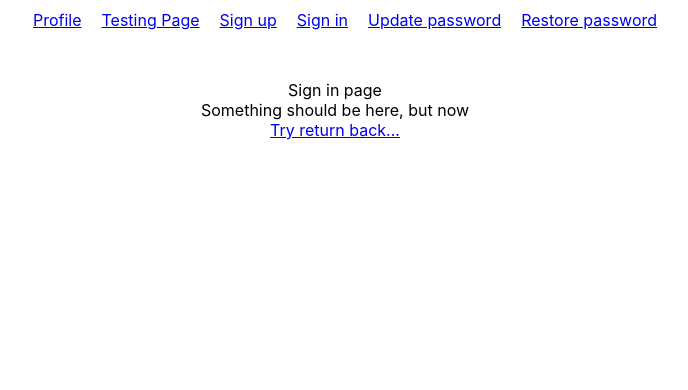
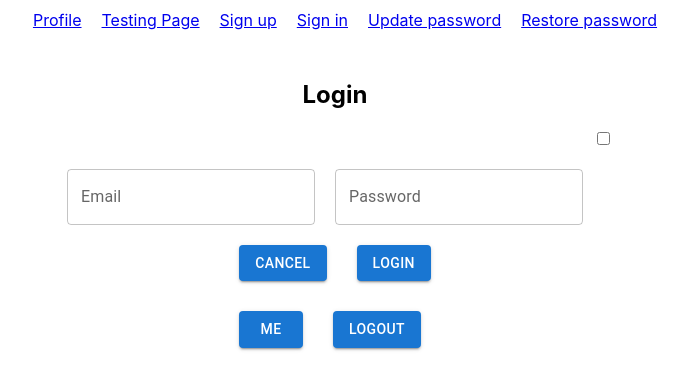
Before and after one commit to shevchenkooleg/friday-cards, a React (Create React App) app: page /#/sign_in in a window 1280 px wide. Shown: the top 390 px of the page, without its empty margins (305-993 px from the left). Built offline with nearby package versions, Linux system fonts and the light colour scheme; no server answers.

Commit message:
init commit for ownBranch

```diff
--- a/src/App.tsx
+++ b/src/App.tsx
@@ -11,9 +11,9 @@ import {UpdatePass} from "./components/Login/UpdatePass";
 import {AppStateType, useAppDispatch} from "./bll/store";
 import {initializeAppTC} from "./bll/appReducers";
 import {useSelector} from "react-redux";
-import { Loader } from './components/common/Loader/Loader';
+import {Loader} from './components/common/Loader/Loader';
 import Profile from './components/Profile/Profile';
-import { ErrorSnackbar } from './components/ErrorSnackbar/ErrorSnackbar';
+import {ErrorSnackbar} from './components/ErrorSnackbar/ErrorSnackbar';
 
 export const PATH = {
     PROFILE: '/profile',
@@ -29,18 +29,17 @@ export const PATH = {
 function App() {
 
     const dispatch = useAppDispatch()
-    const isInitialized = useSelector((state: AppStateType)=>state.appReducer.initialized)
+    const isInitialized = useSelector((state: AppStateType) => state.appReducer.initialized)
 
-    useEffect(()=>{
+    useEffect(() => {
         dispatch(initializeAppTC())
-    },[dispatch])
-
-    if (!isInitialized) {
-        return <Loader/>
-    }
+    }, [])
 
     return (
         <HashRouter>
+            {
+                isInitialized
+                    ? <div>
                         <ErrorSnackbar/>
                         <div className="App">
                             <nav className='Nav'>
@@ -60,6 +59,11 @@ function App() {
                             </div>
 
                         </div>
+                    </div>
+
+                : <Loader/>
+            }
+
         </HashRouter>
 
     );
--- a/src/api/cards-api.ts
+++ b/src/api/cards-api.ts
@@ -1,5 +1,5 @@
 import axios, { AxiosResponse } from "axios";
-import {RegistrationDataType} from "../bll/authReducer";
+import {LoginDataType, RegistrationDataType} from "../bll/authReducer";
 
 
 const instance = axios.create({
@@ -18,5 +18,11 @@ export const AppAPI = {
     },
     register(data: RegistrationDataType) {
         return instance.post<RegistrationDataType, AxiosResponse>('auth/register', data)
+    },
+    login(data: LoginDataType) {
+        return instance.post<LoginDataType, AxiosResponse>('auth/login', data)
+    },
+    logOut() {
+        return instance.delete('auth/me')
     }
 }
--- a/src/bll/appReducers.ts
+++ b/src/bll/appReducers.ts
@@ -1,5 +1,6 @@
 import {AppThunk} from "./store";
 import {AppAPI} from "../api/cards-api";
+import {authMeTC, LoginDataType, setAuthStatus } from "./authReducer";
 
 export type RequestStatusType = 'idle' | 'loading' | 'succeeded' | 'failed'
 export type AppDataType = {
@@ -51,9 +52,7 @@ export const setAppError = (error: string | null) => {
 export const initializeAppTC = (): AppThunk => {
     return async (dispatch) => {
         try {
-            const response = await AppAPI.me()
-            console.log(response)
-
+            dispatch(authMeTC())
         }
         catch (error: any) {
             console.log(error)
--- a/src/bll/authReducer.ts
+++ b/src/bll/authReducer.ts
@@ -1,5 +1,6 @@
 import {AppAPI} from "../api/cards-api";
 import { setAppError } from "./appReducers";
+import { setAuthData } from "./profileReducer";
 import {AppThunk} from "./store";
 
 type AuthReducerStateType = {
@@ -8,18 +9,22 @@ type AuthReducerStateType = {
 const initState = {
     isAuth: false
 }
-export type AuthReducerType = SetAuthDataACType
+export type AuthReducerType = SetAuthStatusACType
 export const authReducer = (state: AuthReducerStateType = initState, action: AuthReducerType): any => {
     switch (action.type) {
+        case "AUTH-REDUCER/SET-AUTH-STATUS": {
+            return {...state, isAuth: action.isAuth}
+        }
         default: {
             return state
         }
     }
 }
-export type SetAuthDataACType = ReturnType<typeof setAuthData>
-export const setAuthData = () => {
+export type SetAuthStatusACType = ReturnType<typeof setAuthStatus>
+export const setAuthStatus = (isAuth: boolean) => {
     return {
-        type: 'AUTH-REDUCER/SET-AUTH-DATA'
+        type: 'AUTH-REDUCER/SET-AUTH-STATUS',
+        isAuth
     } as const
 }
 
@@ -52,11 +57,60 @@ export const registerUserTC = (data: RegistrationDataType): AppThunk => {
         }
     }
 }
+export const logInTC = (data: LoginDataType):AppThunk => {
+    return async (dispatch) => {
+        try {
+            let response = await AppAPI.login(data)
+            console.log(response)
+            if (response.status === 200) {
+                dispatch(authMeTC())
+            }
+        }
+        catch (error: any) {
+            console.log(error)
+            dispatch(setAppError(error.response.data.error))
+        }
+    }
+}
+export const logOutTC = ():AppThunk => {
+    return async (dispatch) => {
+        try {
+            let response = await AppAPI.logOut()
+            console.log(response)
+            if (response.status === 200) {
+                dispatch(setAuthStatus(false))
+                dispatch(setAuthData('', ''))
+            }
+        }
+        catch (error: any) {
+            console.log(error)
+            dispatch(setAppError(error.response.data.error))
+        }
+    }
+}
+
+export const authMeTC = ():AppThunk => {
+    return async (dispatch) => {
+        AppAPI.me().then((response)=>{
+            console.log(response)
+            if (response.status === 200) {
+                alert('me')
+                dispatch(setAuthStatus(true))
+                dispatch(setAuthData(response.data.email, response.data.name))
+            }
+        })
+    }
+}
 
 
 
 //types
 export type RegistrationDataType = {
-    email: string,
+    email: string
     password: string
 }
+export type LoginDataType = {
+    email: string
+    password: string
+    rememberMe: boolean
+}
--- a/src/bll/profileReducer.ts
+++ b/src/bll/profileReducer.ts
@@ -8,16 +8,27 @@ type InitStateType = {
 }
 const initState = {
     userData: {
-        nickname: 'orion2004',
-        email: 'orion2004@mail.ru',
+        nickname: '',
+        email: '',
         avatar: "https://png.pngtree.com/png-vector/20190504/ourmid/pngtree-vector-men-avatar-icon-png-image_1020927.jpg",
     }
 }
-
-export const profileReducer = (state: InitStateType = initState, action:any):InitStateType => {
+type ProfileReducerActionsType = setAuthDataACType
+export const profileReducer = (state: InitStateType = initState, action:ProfileReducerActionsType):InitStateType => {
     switch (action.type) {
+        case "PROFILE-REDUCER/SET-AUTH-DATA": {
+            return {...state, userData: {...state.userData, email: action.email, nickname: action.nickName}}
+        }
         default: {
             return state
         }
     }
 }
+export type setAuthDataACType = ReturnType<typeof setAuthData>
+export const setAuthData = (email: string, nickName: string) => {
+    return {
+        type: 'PROFILE-REDUCER/SET-AUTH-DATA',
+        email,
+        nickName
+    } as const
+}
--- a/src/components/Login/SignIn.tsx
+++ b/src/components/Login/SignIn.tsx
@@ -1,13 +1,80 @@
+import { Input } from '@mui/material';
+import Button from '@mui/material/Button/Button';
+import TextField from '@mui/material/TextField/TextField';
+import { useFormik } from 'formik';
 import React from 'react';
-import {Return} from "../Error404/Return";
+import { Navigate } from 'react-router-dom';
+import {initializeAppTC} from '../../bll/appReducers';
+import {authMeTC, logInTC, logOutTC } from '../../bll/authReducer';
+import { useAppDispatch, useAppSelector } from '../../bll/store';
+
 
 export const SignIn = () => {
+
+    const dispatch = useAppDispatch()
+    const isAuth = useAppSelector<boolean>((state) => state.authReducer.isAuth)
+
+
+    const formik = useFormik({
+        initialValues: {
+            email: '',
+            password: '',
+            rememberMe: false
+        },
+        validationSchema: null,
+        onSubmit: (values, actions) => {
+            console.log(values)
+            dispatch(logInTC(values))
+            actions.resetForm({values: {email: '', password: '', rememberMe: false}})
+        }
+    })
+
+    if (isAuth) {
+        return <Navigate to={'/profile'}></Navigate>
+    }
+
+
     return (
-        <div>
-            <div>Sign in page</div>
+        <form onSubmit={formik.handleSubmit}>
+            <h2>Login</h2>
 
-            Something should be here, but now
-            <Return/>
-        </div>
+            <TextField
+                label="Email"
+                id="email"
+                value={formik.values.email}
+                onChange={formik.handleChange}
+                sx={{margin: '40px 10px 20px 10px'}}
+                onBlur={formik.handleBlur}
+            />
+            <TextField
+                label="Password"
+                id="password"
+                value={formik.values.password}
+                onChange={formik.handleChange}
+                sx={{margin: '40px 10px 20px 10px'}}
+                onBlur={formik.handleBlur}
+            />
+            <input type="checkbox"
+                   id="rememberMe"
+                   name="rememberMe"
+                   onChange={formik.handleChange}
+                   checked={formik.values.rememberMe}/>
+            <div>
+                <Button variant='contained' type="reset" onClick={formik.handleReset} sx={{marginRight: '30px'}}>
+                    Cancel
+                </Button>
+                <Button variant='contained' type="submit">
+                    Login
+                </Button>
+
+            </div>
+            <Button variant='contained' type="button" sx={{margin: '30px 10px 10px 0px'}} onClick={()=>{
+                dispatch(authMeTC())
+            }}>Me</Button>
+            <Button variant='contained' type="button" sx={{margin: '30px 10px 10px 20px'}} onClick={()=>{
+                dispatch(logOutTC())
+            }}>LogOut</Button>
+
+        </form>
     );
 };
--- a/src/components/Profile/Profile.tsx
+++ b/src/components/Profile/Profile.tsx
@@ -5,8 +5,9 @@ import {useFormik} from 'formik';
 import React, {ChangeEvent, useState} from 'react';
 import {useSelector} from 'react-redux';
 import {compose} from 'redux';
+import { logOutTC } from '../../bll/authReducer';
 import {UserDataType} from '../../bll/profileReducer';
-import {useAppSelector} from '../../bll/store';
+import {useAppDispatch, useAppSelector} from '../../bll/store';
 import {withAuthRedirect} from '../../hoc/withAuthRedirect';
 import { ProfileValidationSchema } from '../../utils/validators/validators';
 import {Return} from "../Error404/Return";
@@ -15,6 +16,7 @@ import s from './Profile.module.css'
 const Profile = () => {
 
     const userData = useAppSelector<UserDataType>((state) => state.profileReducer.userData)
+    const dispatch = useAppDispatch()
 
     const formik = useFormik({
         initialValues: {
@@ -66,10 +68,13 @@ const Profile = () => {
                     </Button>
 
                 </div>
+                <Button variant='contained' type="button" sx={{margin: '30px 10px 10px 20px'}} onClick={()=>{
+                    dispatch(logOutTC())
+                }}>LogOut</Button>
 
             </div>
         </form>
     );
 };
-export default Profile
-// export default compose<React.ComponentType>(withAuthRedirect)(Profile);
+// export default Profile
+export default compose<React.ComponentType>(withAuthRedirect)(Profile);
```
Lines whose indentation alone changed are shown as unchanged.
